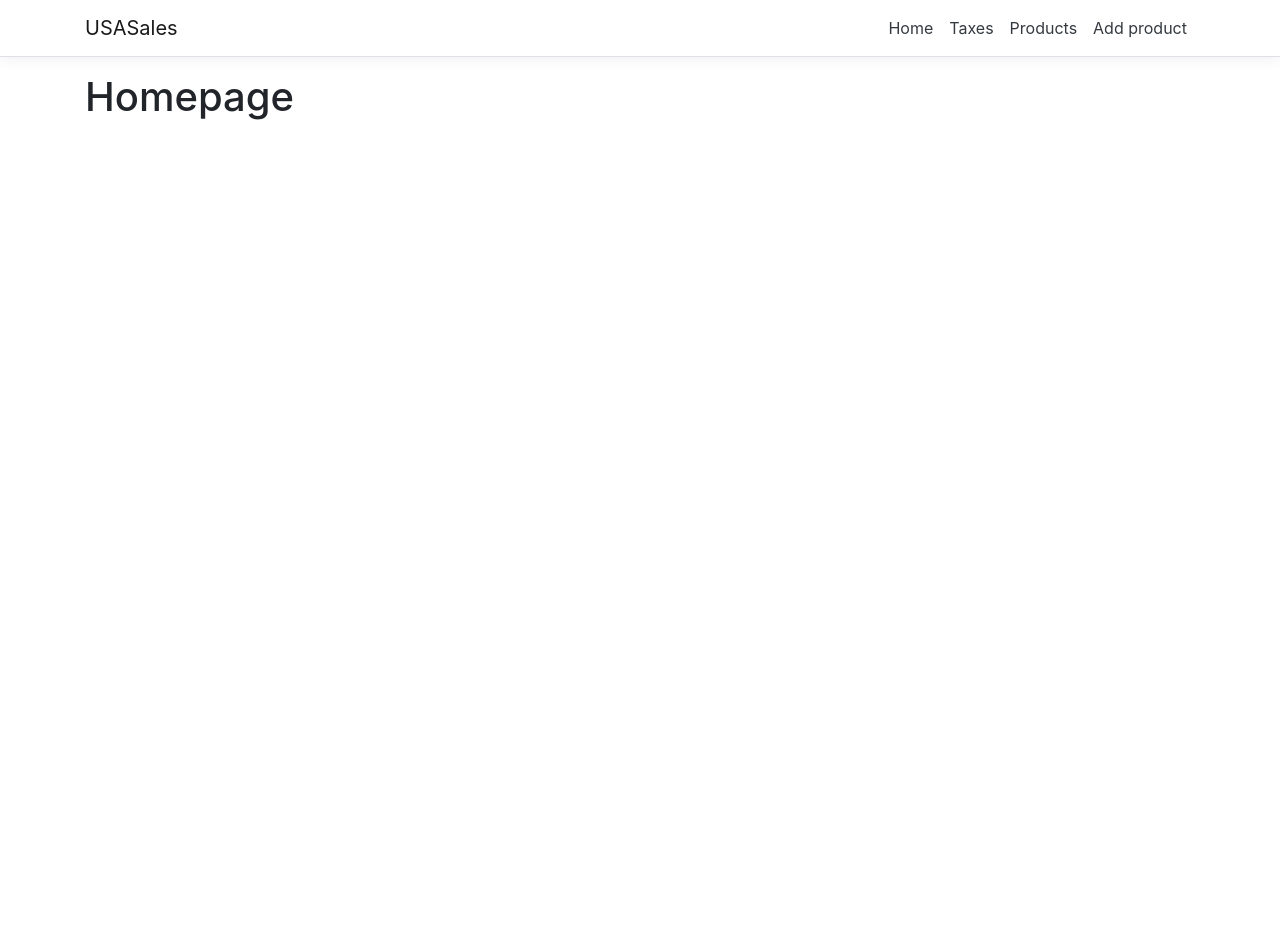
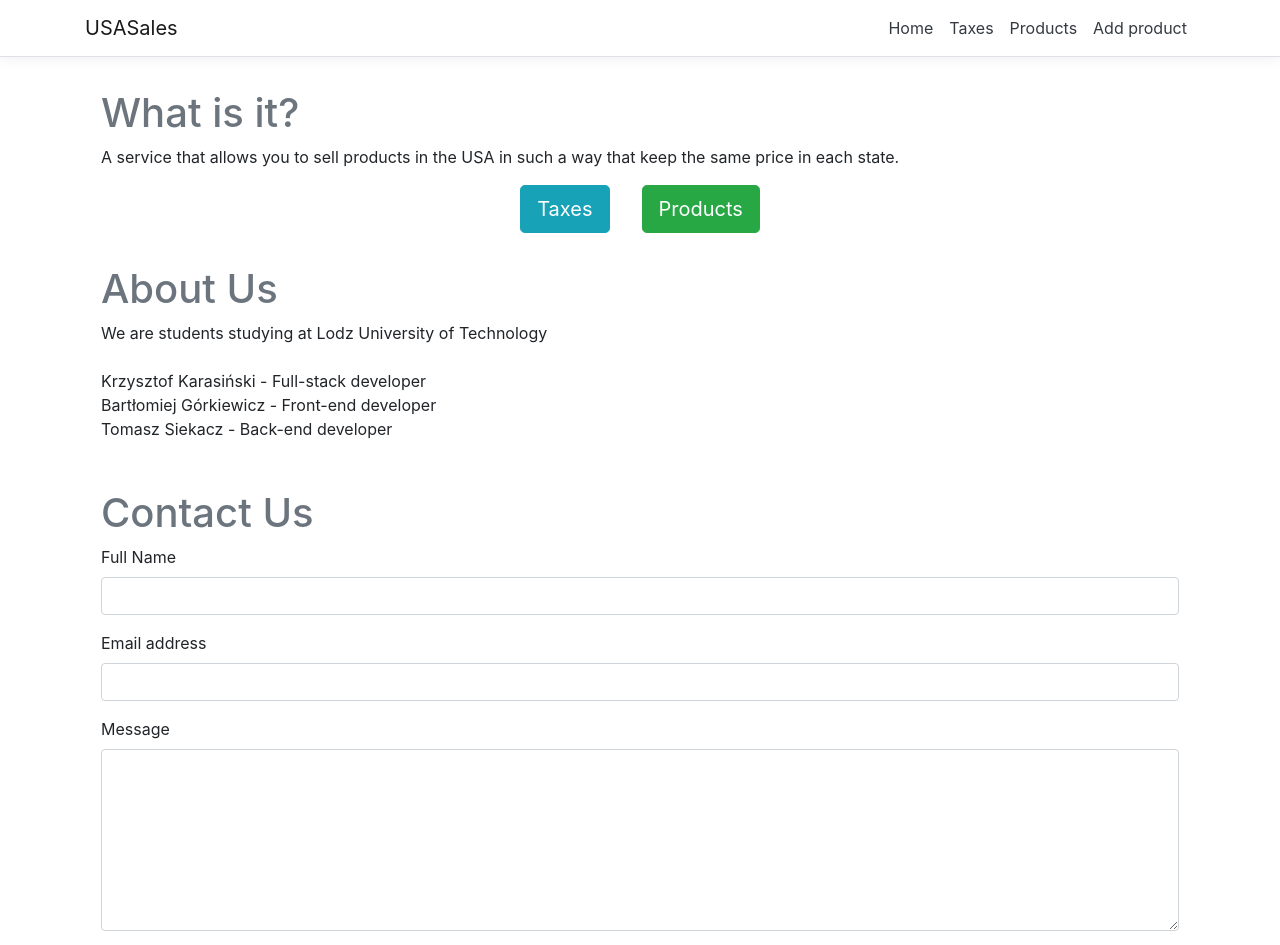
Before and after one commit to IIS-ZPI/ZPI_2020_placeholder_IO3, a React (Create React App) app in the folder USASales/USASales/ClientApp/: page / in a window 1280 px wide. Shown: the top 945 px of the page. Before the commit the page ends 800 px from the top, so only its background shows below. Built offline with nearby package versions, Linux system fonts and the light colour scheme.

Commit message:
Updating front page

```diff
--- a/USASales/USASales/ClientApp/src/components/Home.js
+++ b/USASales/USASales/ClientApp/src/components/Home.js
@@ -1,4 +1,6 @@
 import React, { Component } from 'react';
+import { Form, FormGroup, Input, Label, Button, Alert } from 'reactstrap';
+import { Link } from 'react-router-dom';
 
 export class Home extends Component {
   static displayName = Home.name;
@@ -6,7 +8,45 @@ export class Home extends Component {
   render () {
     return (
       <div>
-        <h1>Homepage</h1>
+        <div className="row p-3">
+          <h1 className="col-12 text-secondary">What is it?</h1>
+          <p className="col-12">
+          A service that allows you to sell products in the USA in such a way that keep the same price in each state.
+          </p>
+
+          <div className="col-12 text-center">
+          <Link className="p-3" to={"/taxes/"}><button type="button" class="btn btn-info btn-lg">Taxes</button></Link>
+          <Link className="p-3" to={"/products/"}><button type="button" class="btn btn-success btn-lg">Products</button></Link>
+          </div>
+        </div>
+        <div className="row p-3">
+          <h1 className="col-12 text-secondary">About Us</h1>
+          <p className="col-12">
+          We are students studying at Lodz University of Technology<br /><br />
+
+          Krzysztof Karasiński - Full-stack developer<br />
+          Bartłomiej Górkiewicz - Front-end developer<br />
+          Tomasz Siekacz - Back-end developer<br />
+          </p>
+        </div>
+        <div className="row p-3">
+          <h1 className="col-12 text-secondary">Contact Us</h1>
+          <Form className='col-12'>
+            <FormGroup>
+              <Label>Full Name</Label>
+              <Input type="text" name="Name" />
+            </FormGroup>
+            <FormGroup>
+              <Label>Email address</Label>
+              <Input type="email" name="Email" />
+            </FormGroup>
+            <FormGroup>
+              <Label>Message</Label>
+              <Input type="textarea" rows="7" name="Message" />
+            </FormGroup>
+            <Button>Submit</Button>
+          </Form>
+        </div>
       </div>
     );
   }
```
